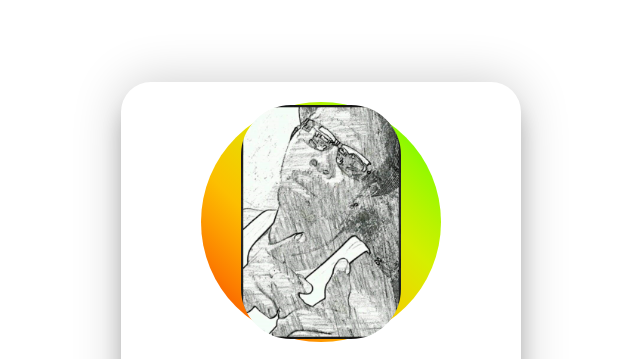
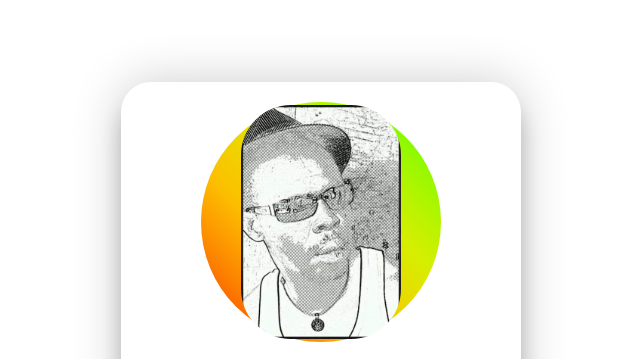
Before and after one commit to Jonywatson/Jonywatson, a plain HTML site: page index.html in a window 1280 px wide. Shown: the top 359 px of the page, without its empty margins (319-959 px from the left). Drawn offline with Linux system fonts and the light colour scheme.

Commit message:
Update index.html

```diff
--- a/index.html
+++ b/index.html
@@ -15,7 +15,7 @@
         <div class="card">
             <div class="profile">
                 <div class="circle"></div>
-                <img src="/Itsme.png" alt="Jony">
+                <img src="/intense.png" alt="Jony">
             </div>
             <div class="info">
                 <h1 class="title">Jony Watson (ZjA)</h1>
```
